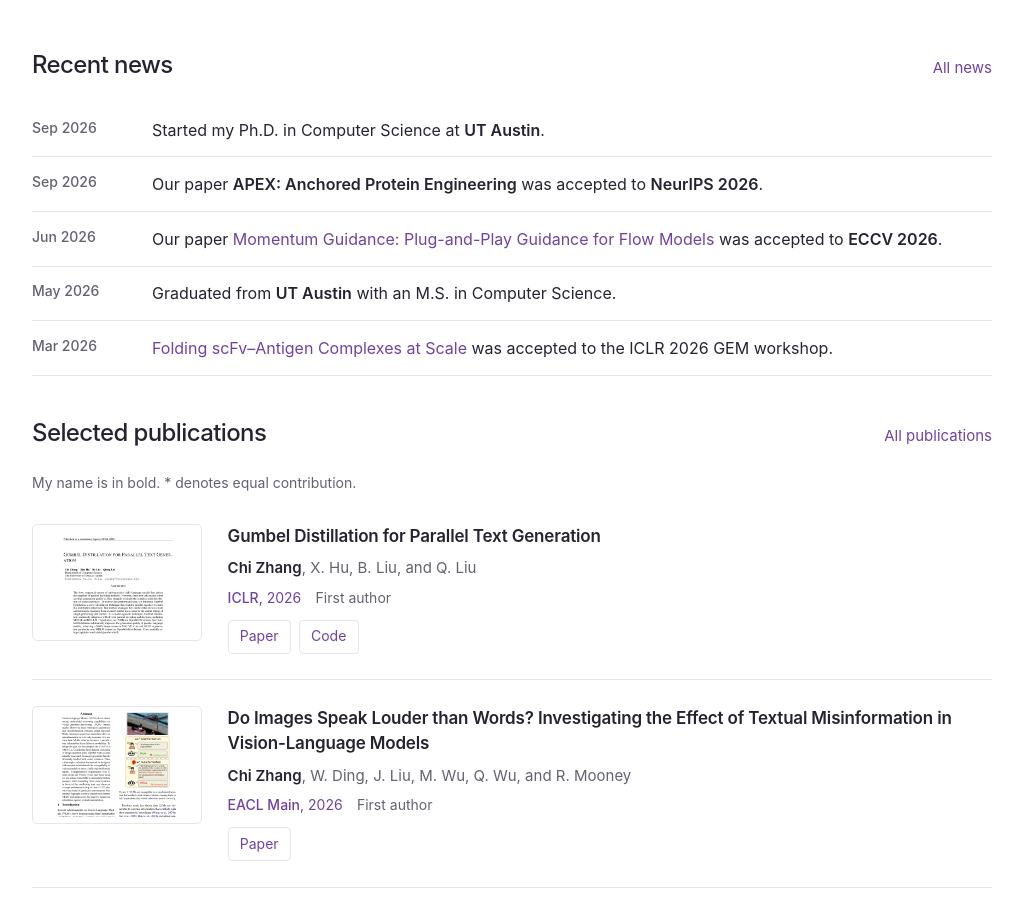
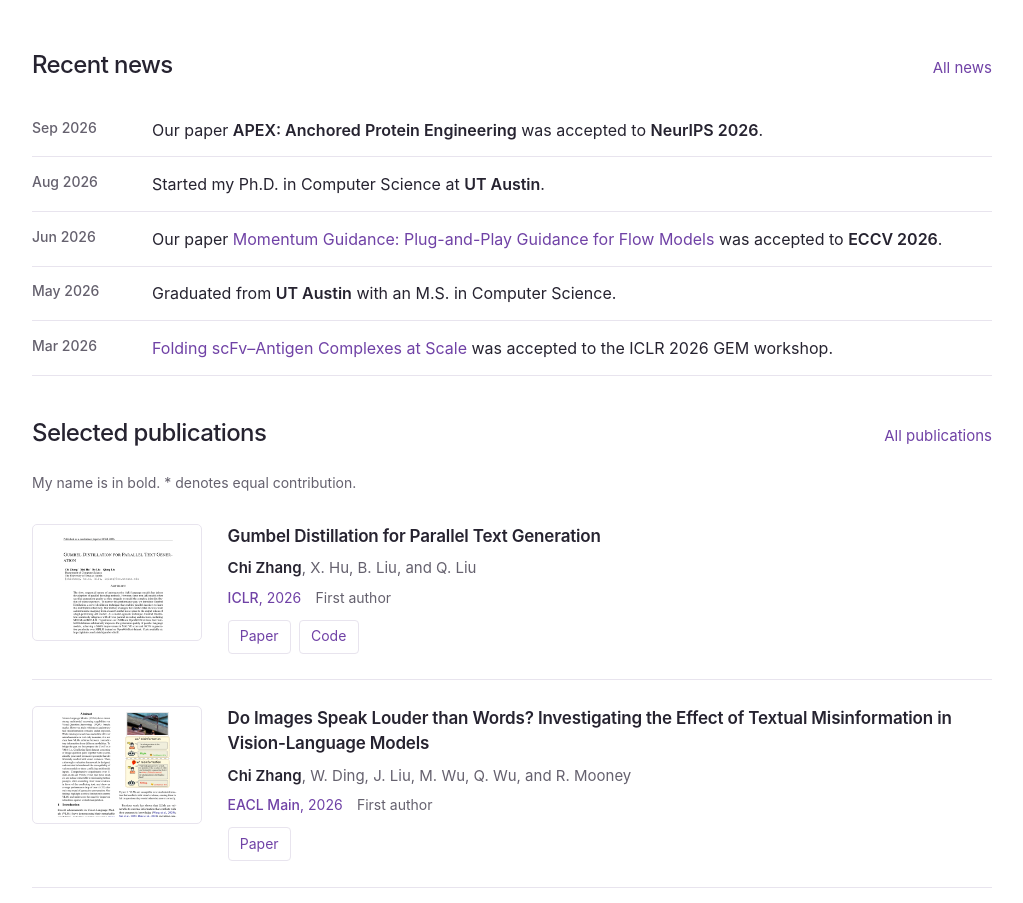
Before and after one commit to skyzczzz/skyzczzz.github.io, a plain HTML site: page index.html in a window 1280 px wide. Shown: the part 1000-1903 px from the top of the page, without its empty margins (128-1151 px from the left). Drawn offline with Linux system fonts and the light colour scheme.

Commit message:
Correct Ph.D. start date to August 2026

```diff
--- a/index.html
+++ b/index.html
@@ -120,14 +120,14 @@
                 <tr>
                   <th scope="row" style="width: 20%">Sep 2026</th>
                   <td>
-                    Started my Ph.D. in Computer Science at <strong>UT Austin</strong>.
+                    Our paper <strong>APEX: Anchored Protein Engineering</strong>
+                    was accepted to <strong>NeurIPS 2026</strong>.
                   </td>
                 </tr>
                 <tr>
-                  <th scope="row" style="width: 20%">Sep 2026</th>
+                  <th scope="row" style="width: 20%">Aug 2026</th>
                   <td>
-                    Our paper <strong>APEX: Anchored Protein Engineering</strong>
-                    was accepted to <strong>NeurIPS 2026</strong>.
+                    Started my Ph.D. in Computer Science at <strong>UT Austin</strong>.
                   </td>
                 </tr>
                 <tr>
```
Also changed, not shown: news/index.html (+4 -4 lines).
